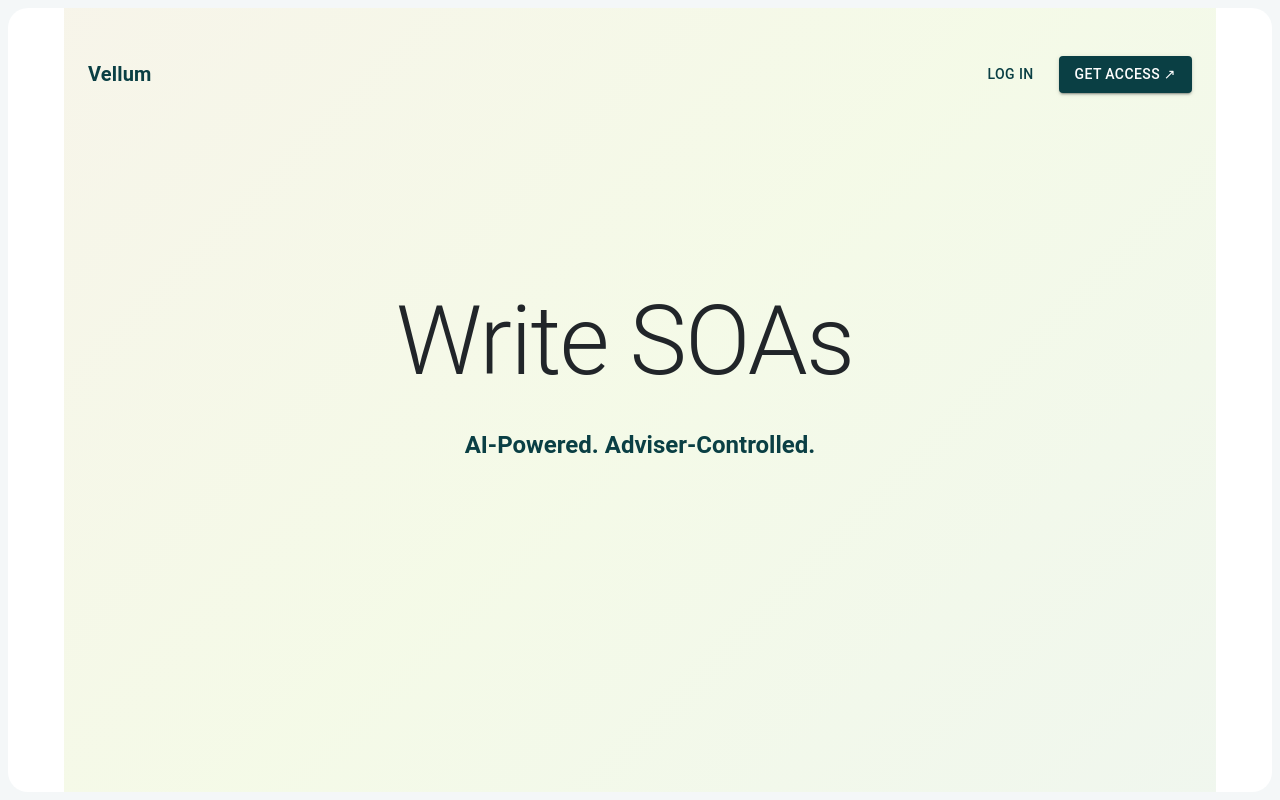
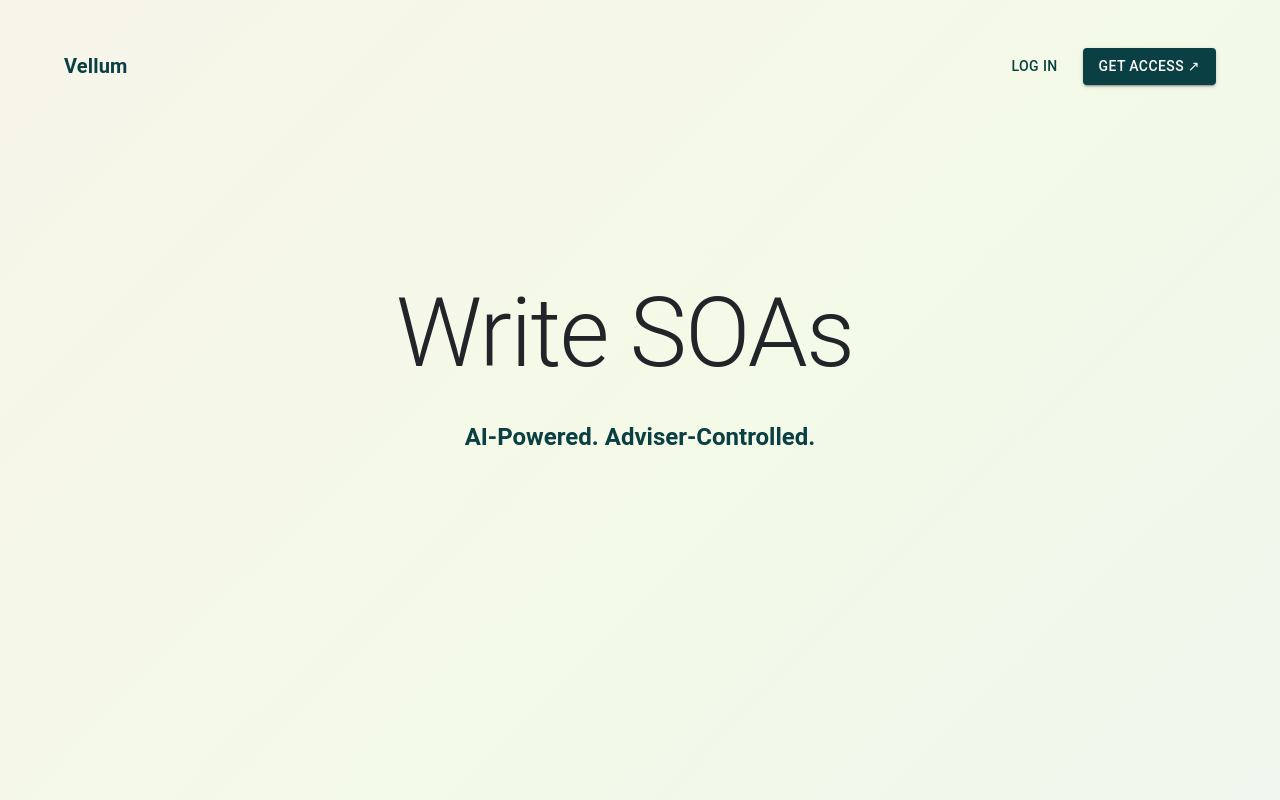
Before and after one commit to KiddKailash/BlankProject, a React (Vite) app in the folder frontend/: page / in a window 1280 px wide. Built offline with nearby package versions, Linux system fonts and the light colour scheme; no server answers.

Commit message:
Minor Aesthetic Changes

```diff
--- a/frontend/src/components/Layout.jsx
+++ b/frontend/src/components/Layout.jsx
@@ -45,6 +45,7 @@ const Layout = () => {
   const doNotDisplaySidebar =
     location.pathname === "/login" ||
     location.pathname === "/register" ||
+    location.pathname === "/auth" ||
     location.pathname === "/" ||
     location.pathname === "*";
 
@@ -54,8 +55,8 @@ const Layout = () => {
         display: "flex",
         height: "100vh", // fill viewport height
         width: "100%", // fill viewport width
-        bgcolor: "background.default",
-        p: 1,
+        bgcolor: "background.paper",
+        p: doNotDisplaySidebar ? 0 : 1,
       }}
     >
       {/* PRIMARY SIDEBAR */}
@@ -79,19 +80,8 @@ const Layout = () => {
           flexGrow: 1, // let this box expand to fill leftover space
         }}
       >
-        {/* MAIN CONTENT AREA */}
-        <Container
-          sx={{
-            flexGrow: 1, // again, fill remaining horizontal space
-            overflowY: "auto", // scroll if content is too tall
-            display: "flex", // we use a flex container to position the <Container>
-            width: "100%",
-            height: "100%",
-          }}
-        >
-          {/* Renders whatever route/page is active */}
-          <Outlet />
-        </Container>
+        {/* Renders the route/page that is active */}
+        <Outlet />
       </Box>
     </Box>
   );
```
